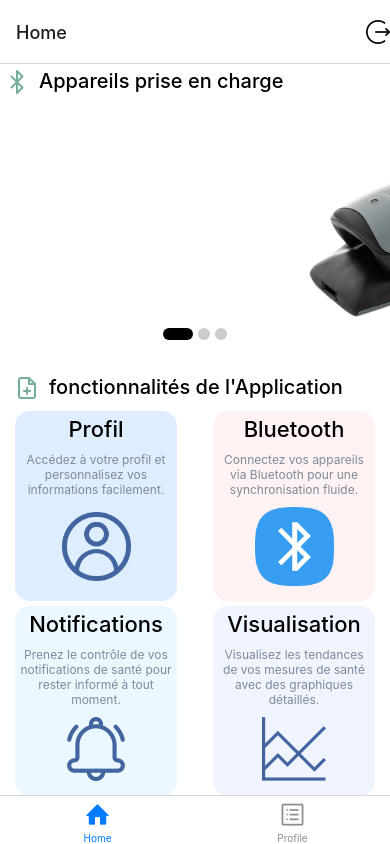
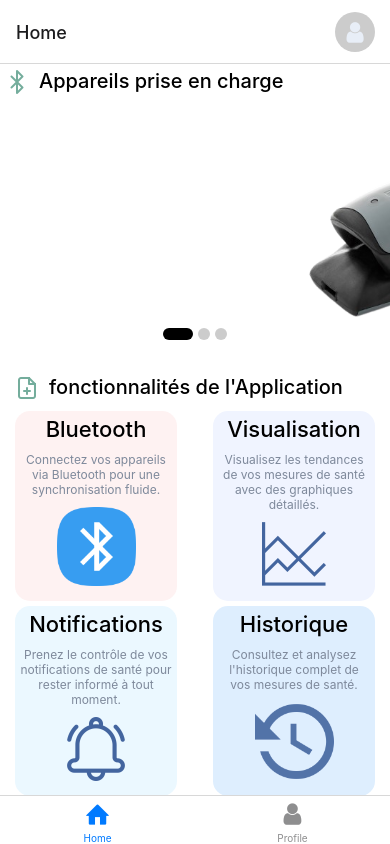
Before and after one commit to mohameml/stageAI, a React Native app in the folder src/frontend/app-e-health/: screen /HomeTab in a window 390 px wide. Built offline with nearby package versions, Linux system fonts and the light colour scheme.

Commit message:
[ADD] add home header Component

```diff
--- a/src/frontend/app-e-health/App.js
+++ b/src/frontend/app-e-health/App.js
@@ -9,6 +9,7 @@ import Profile from "./screens/Profile";
 import Bluetooth from "./screens/Bluetooth";
 import Visualisation from "./screens/Visualisation";
 import Notifications from "./screens/Notifications";
+import Historique from "./screens/Historique";
 
 const Stack = createNativeStackNavigator();
 
@@ -41,6 +42,11 @@ export default function App() {
                         component={Visualisation}
                         options={{ headerShown: true }}
                     />
+                    <Stack.Screen
+                        name="Historique"
+                        component={Historique}
+                        options={{ headerShown: true }}
+                    />
                 </Stack.Navigator>
             </NavigationContainer>
         </SafeAreaProvider>
--- a/src/frontend/app-e-health/components/HomeHeader/HomeHeadr.js
+++ b/src/frontend/app-e-health/components/HomeHeader/HomeHeadr.js
@@ -1,14 +1,38 @@
-import { StyleSheet, Text, View } from "react-native";
+import { Pressable, StyleSheet, Text, View } from "react-native";
 import React from "react";
+import { FontAwesome } from "@expo/vector-icons";
+import { useNavigation } from "@react-navigation/native";
+import colors from "../../constant/colors";
 
 const HomeHeadr = () => {
+    const navigation = useNavigation();
+    console.log(navigation);
+
+    const handelPress = () => {
+        console.log("HeaderHome go to profile ");
+        navigation.navigate("Profil");
+    };
+
     return (
-        <View>
-            <Text>HomeHeadr</Text>
-        </View>
+        <Pressable onPress={handelPress}>
+            <View style={styles.user}>
+                <FontAwesome name="user" size={24} color={colors.background} />
+                {/* <Text>text</Text> */}
+            </View>
+        </Pressable>
     );
 };
 
 export default HomeHeadr;
 
-const styles = StyleSheet.create({});
+const styles = StyleSheet.create({
+    user: {
+        width: 40,
+        height: 40,
+        borderRadius: 20,
+        backgroundColor: "#ccc",
+        marginRight: 15,
+        justifyContent: "center",
+        alignItems: "center",
+    },
+});
--- a/src/frontend/app-e-health/data/dataFonc.js
+++ b/src/frontend/app-e-health/data/dataFonc.js
@@ -1,10 +1,4 @@
 const dataFonc = [
-    {
-        title: "Profil",
-        url: require("../assets/images/imageFonc/profil.png"),
-        desc: "Accédez à votre profil et personnalisez vos informations facilement.",
-        col: "#deeefe",
-    },
     {
         title: "Bluetooth",
         url: require("../assets/images/imageFonc/bluetooth.png"),
@@ -12,21 +6,28 @@ const dataFonc = [
         col: "#fef2f2",
     },
     {
+        title: "Visualisation",
+        url: require("../assets/images/imageFonc/graphique.png"),
+        desc: "Visualisez les tendances de vos mesures de santé avec des graphiques détaillés.",
+        col: "#f0f4ff",
+    },
+    {
         title: "Notifications",
         url: require("../assets/images/imageFonc/notification.png"),
         desc: "Prenez le contrôle de vos notifications de santé pour rester informé à tout moment.",
         col: "#ebf8ff",
     },
+    // {
+    //     title: "Profil",
+    //     url: require("../assets/images/imageFonc/profil.png"),
+    //     desc: "Accédez à votre profil et personnalisez vos informations facilement.",
+    //     col: "#deeefe",
+    // },
     {
-        title: "Visualisation",
-        url: require("../assets/images/imageFonc/graphique.png"),
-        desc: "Visualisez les tendances de vos mesures de santé avec des graphiques détaillés.",
-        col: "#f0f4ff",
+        title: "Historique",
+        url: require("../assets/images/imageFonc/historique.png"),
+        desc: "Consultez et analysez l'historique complet de vos mesures de santé.",
+        col: "#deeefe",
     },
-    // {
-    //     title: "Historique de Mesures",
-    //     url: require(""),
-    //     desc: "Consultez et analysez l'historique complet de vos mesures de santé.",
-    // },
 ];
 export default dataFonc;
--- a/src/frontend/app-e-health/screens/Home.js
+++ b/src/frontend/app-e-health/screens/Home.js
@@ -6,6 +6,7 @@ import { Feather } from "@expo/vector-icons";
 import dataFonc from "./../data/dataFonc";
 import Slider from "../components/Slider/Slider";
 import dataSlider from "../data/dataSlider";
+import HomeHeadr from "../components/HomeHeader/HomeHeadr";
 
 const Home = ({ navigation }) => {
     const handelLogOut = () => {
--- a/src/frontend/app-e-health/screens/HomeTab.js
+++ b/src/frontend/app-e-health/screens/HomeTab.js
@@ -3,7 +3,8 @@ import Home from "./Home";
 import Profile from "./Profile";
 import { AntDesign } from "@expo/vector-icons";
 import { Entypo } from "@expo/vector-icons";
-
+import HomeHeadr from "../components/HomeHeader/HomeHeadr";
+import { FontAwesome } from "@expo/vector-icons";
 const Tab = createBottomTabNavigator();
 
 const HomeTab = () => {
@@ -21,7 +22,7 @@ const HomeTab = () => {
 
 const screenOptions = {
     headerRight: () => {
-        return <AntDesign name="logout" size={24} color="black" />;
+        return <HomeHeadr />;
     },
 };
 
@@ -33,7 +34,7 @@ const homeOptions = {
 
 const profileOptions = {
     tabBarIcon: ({ color, size }) => {
-        return <AntDesign name="profile" size={size} color={color} />;
+        return <FontAwesome name="user" size={size} color={color} />;
     },
 };
 
```
